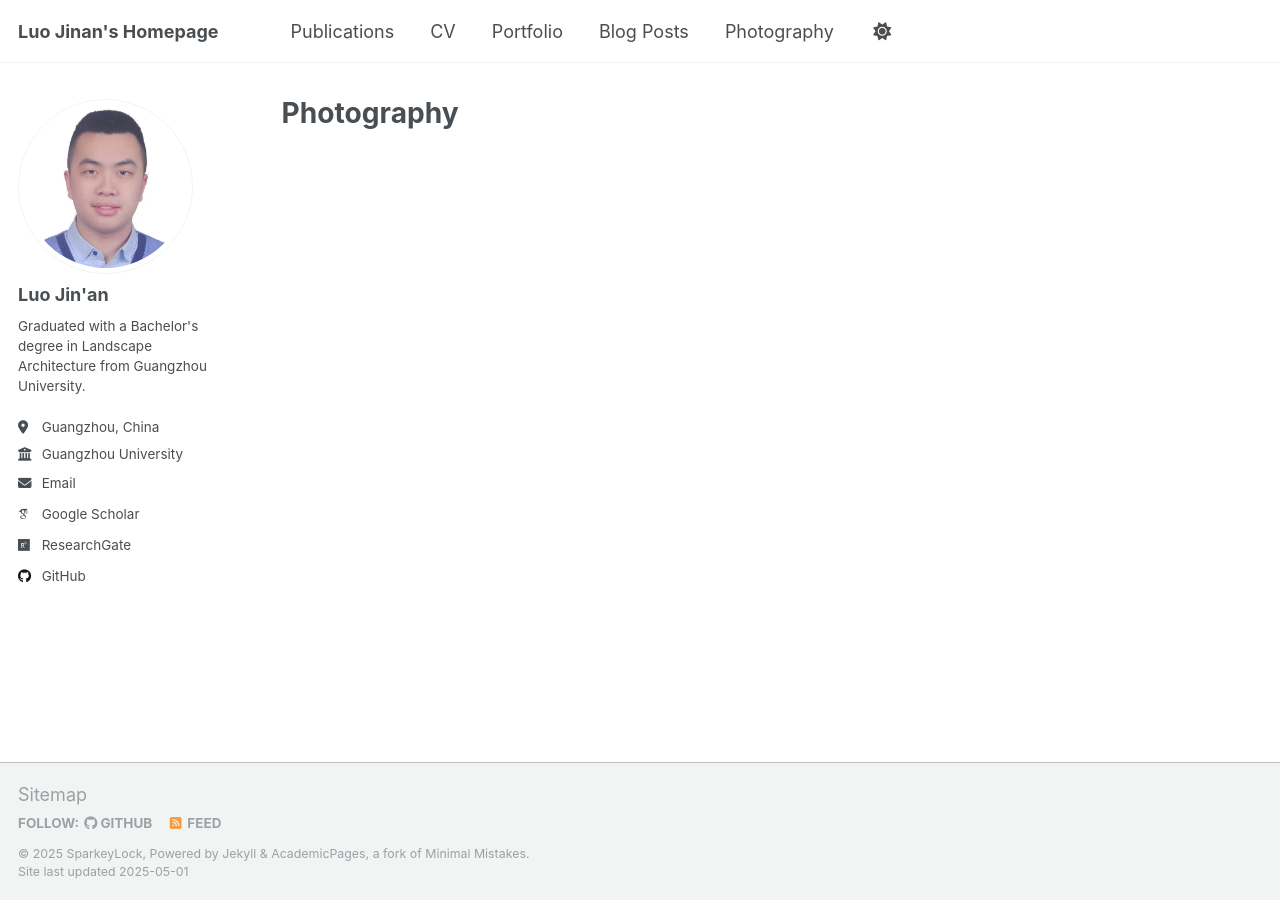
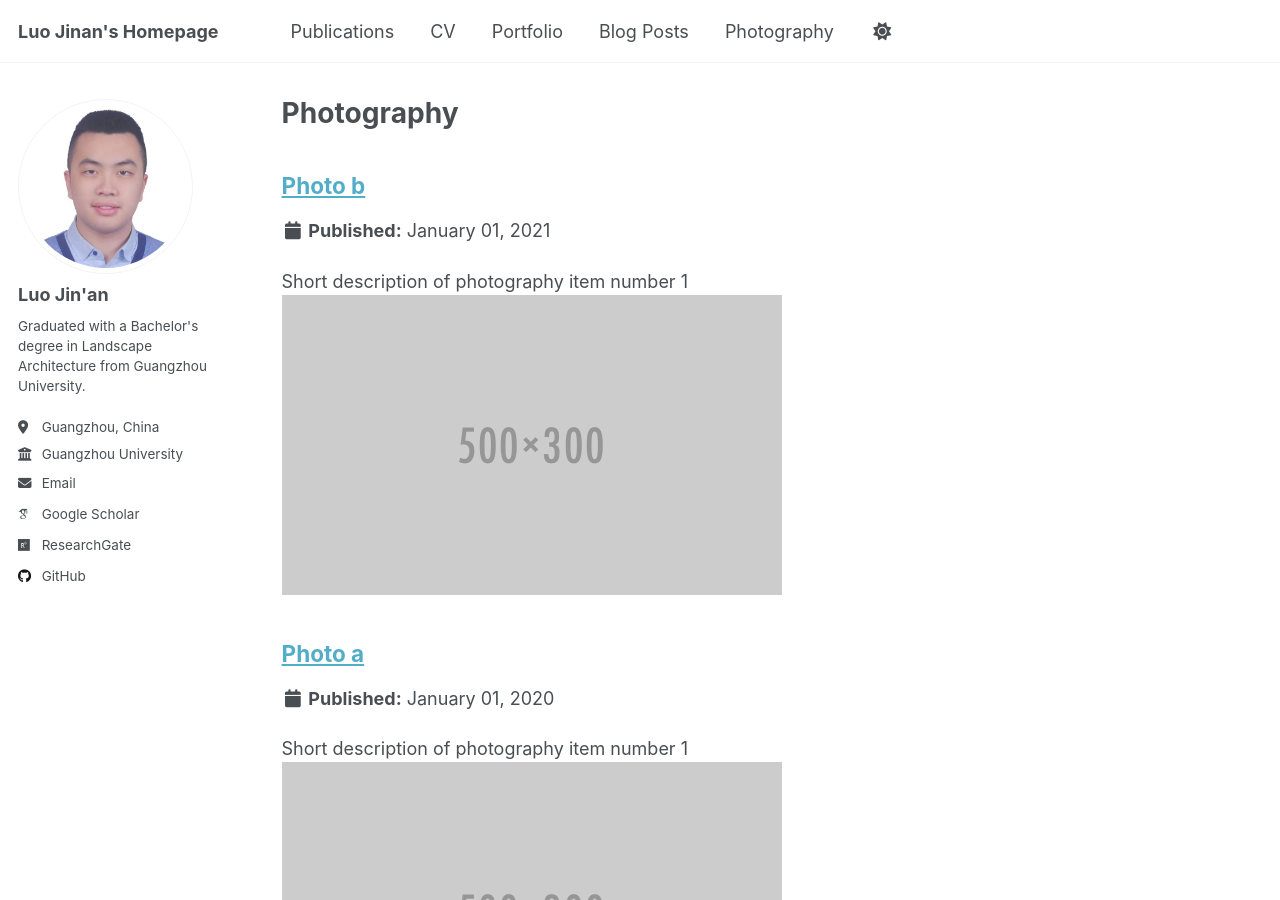
Before and after one commit to SparkeyLock/sparkeylock.github.io, a Jekyll site: the page built from _pages/photography.md, in a window 1280 px wide and 900 px high. Built offline with Jekyll 4.4.1, drawn with Linux system fonts in a browser that asks for light colours; some web fonts are replaced; part of the change alters nothing that is shown.

Commit message:
Update 0.0.51

```diff
--- a/_config.yml
+++ b/_config.yml
@@ -226,9 +226,6 @@ collections:
   photography:
     output: true
     permalink: /:collection/:path/
-  your_new_collection:
-    output: true
-    permalink: /your-new-collection/:name/
 
 
 # These settings control how pages and collections are included in the site
--- a/_pages/photography.md
+++ b/_pages/photography.md
@@ -2,6 +2,7 @@
 layout: archive
 title: "Photography"
 permalink: /photography/
+author_profile: true
 ---
 
 {% include base_path %}
```
Also changed, not shown: _photography/photography-1.md (renamed from _photopraphy/photopraphy-1.md), _photography/photography-2.md (renamed from _photopraphy/photopraphy-2.md).
